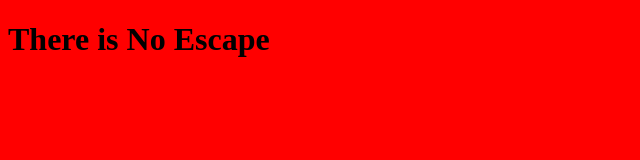
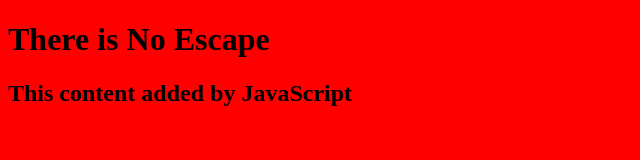
Before and after one commit to AndreaRose92/House-of-Hades, a plain HTML site: page index.html in a window 1280 px wide. Shown: the whole page, without its empty margins (0-640 px from the left). Drawn offline with Linux system fonts and the light colour scheme.

Commit message:
add script.js, connect to index.html

```diff
--- a/index.html
+++ b/index.html
@@ -6,5 +6,6 @@
     </head>
     <body>
         <h1>There is No Escape</h1>
+        <script src="script.js"></script>
     </body>
 </html>
--- /dev/null
+++ b/script.js
@@ -0,0 +1,3 @@
+const h2 = document.createElement("h2");
+h2.textContent = "This content added by JavaScript"
+document.querySelector("body").appendChild(h2);
```
